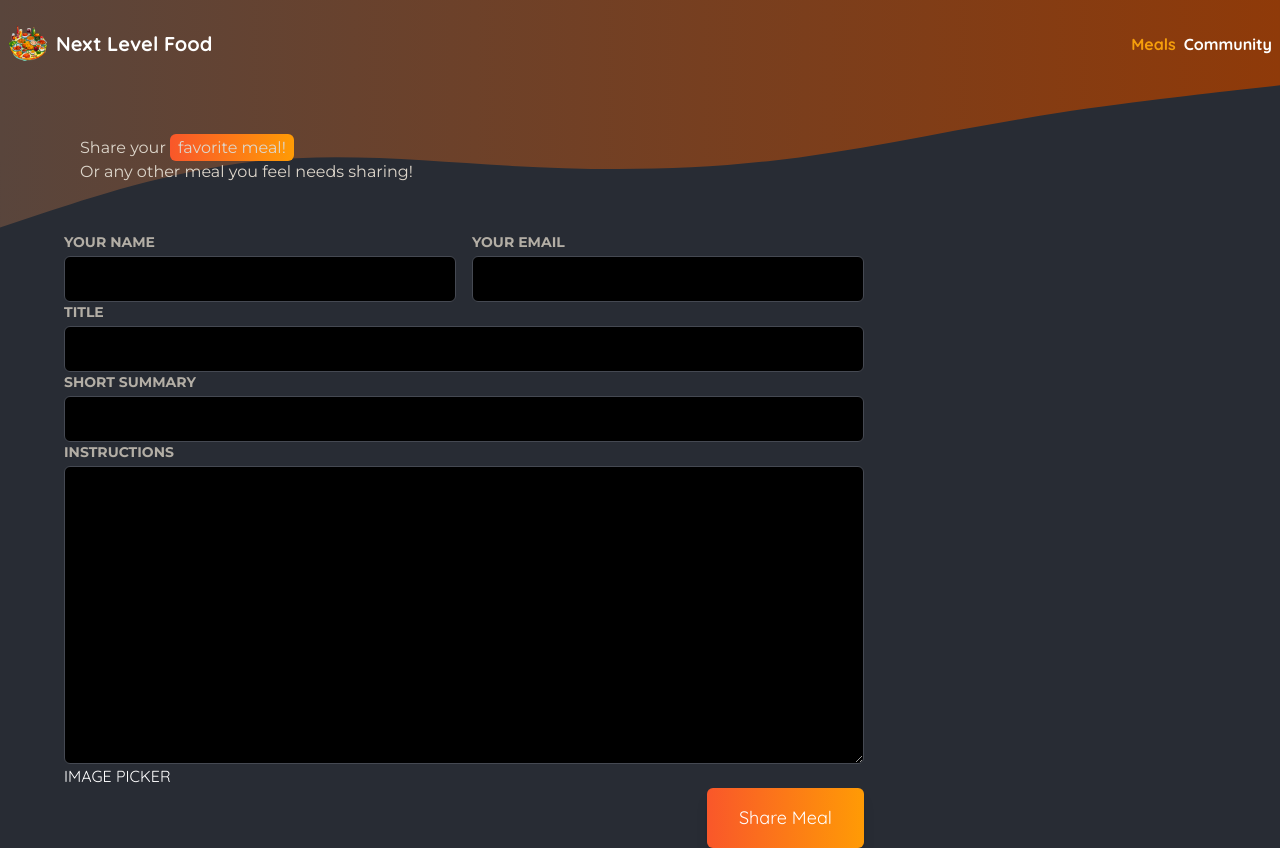
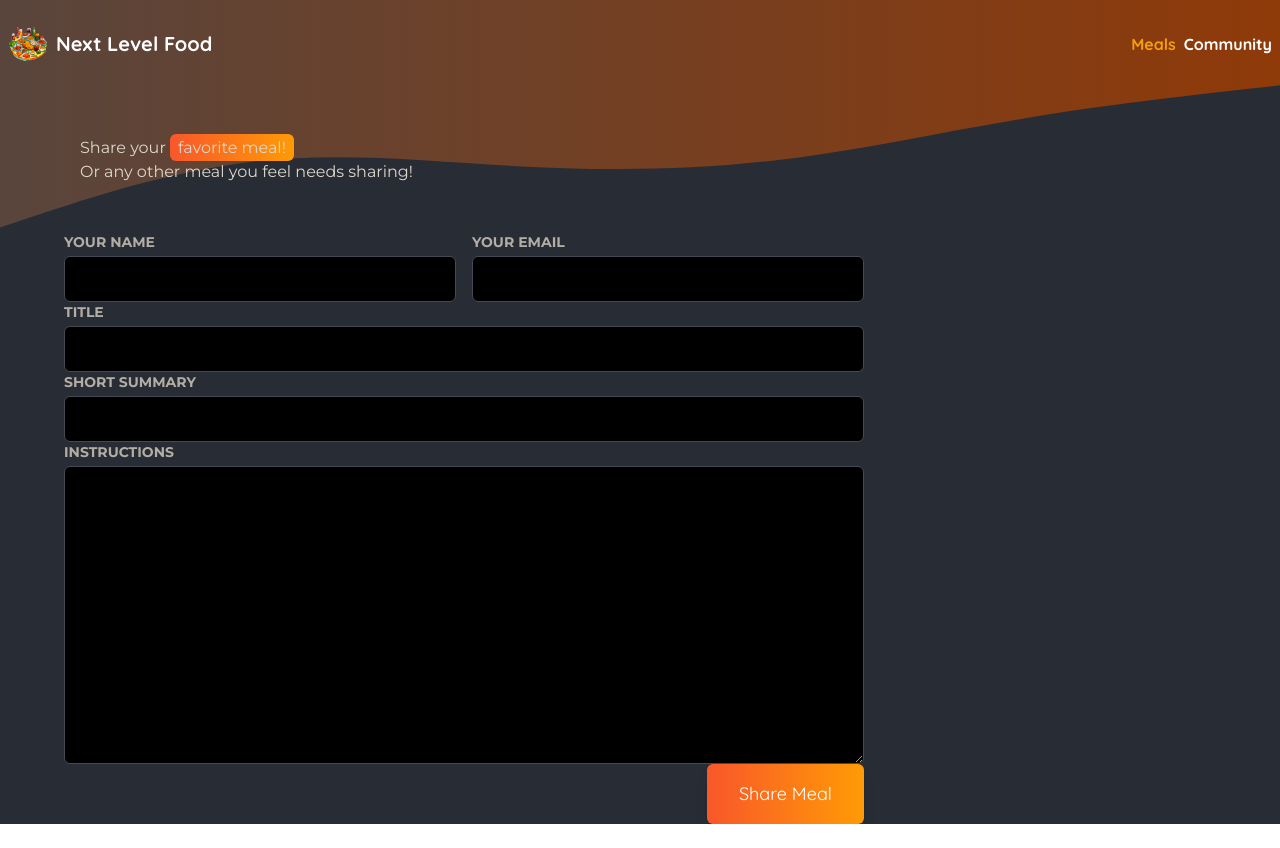
Before and after one commit to katesunday/next_app, a Next.js app: page /meals/share in a window 1280 px wide. After the commit the page ends 824 px from the top, so only its background shows below. Built offline with nearby package versions, Linux system fonts and the light colour scheme.

Commit message:
ImagePicker

```diff
--- a/app/meals/share/page.tsx
+++ b/app/meals/share/page.tsx
@@ -1,4 +1,5 @@
 import React from 'react';
+import ImagePicker from '@/components/meals/ImagePicker';
 
 function ShareMealsPage() {
   return (
@@ -91,7 +92,7 @@ function ShareMealsPage() {
               required
             ></textarea>
           </p>
-          IMAGE PICKER
+          <ImagePicker />
           <p className="text-right">
             <button
               className="disabled:cursor-not-allowedcursor-pointer rounded-md border-0 border-none px-8 py-4 text-lg text-inherit text-white shadow-lg bg-gradient-link hover:bg-gradient-link focus:outline-none focus:ring-2 disabled:bg-gray-300 disabled:text-gray-400"
--- /dev/null
+++ b/components/meals/ImagePicker.tsx
@@ -0,0 +1,7 @@
+import React from 'react';
+
+function ImagePicker() {
+  return <div></div>;
+}
+
+export default ImagePicker;
```
